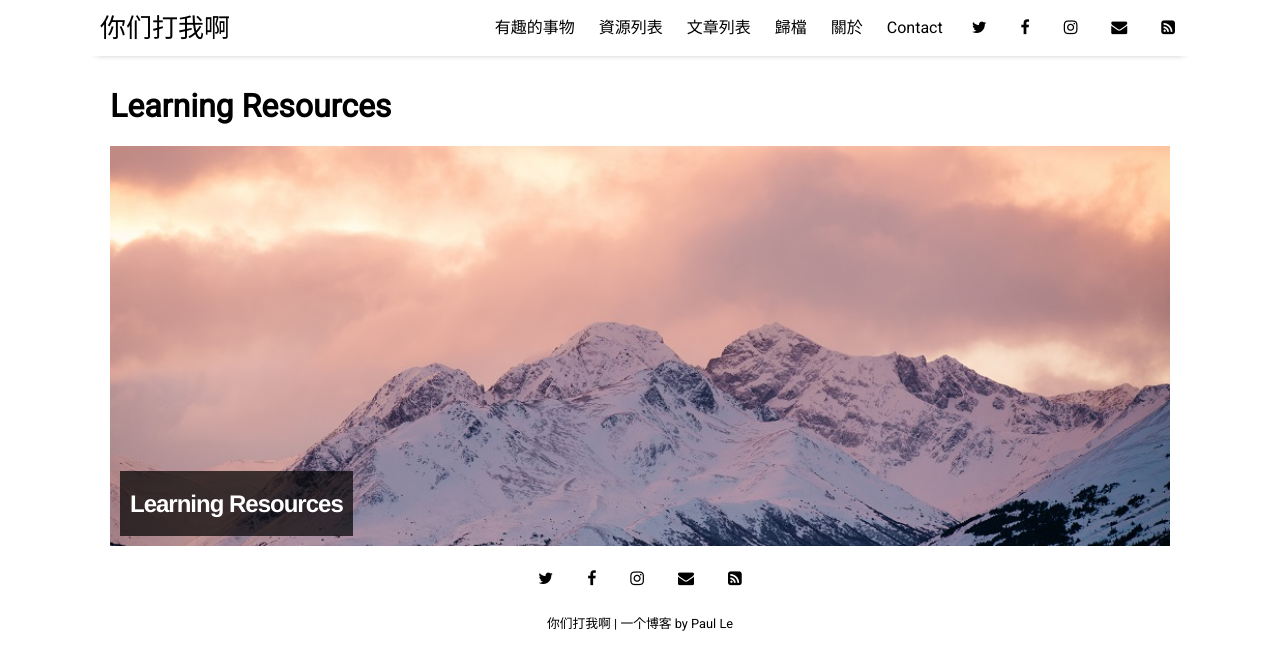
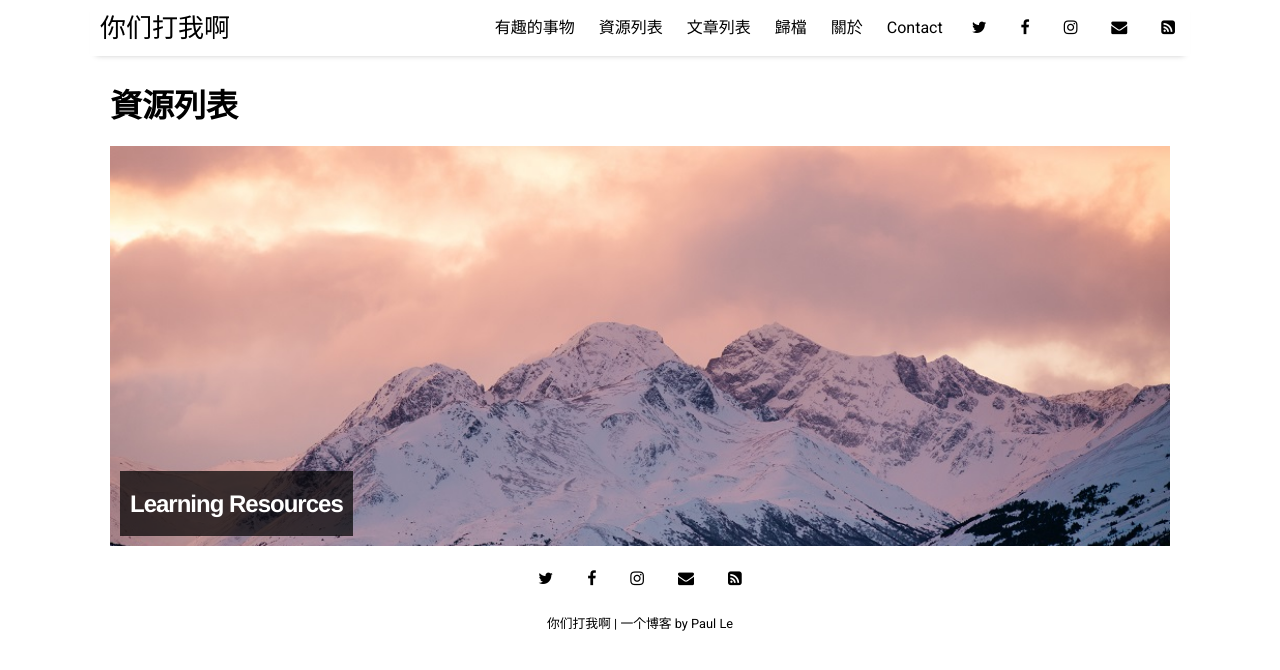
Before and after one commit to a545477542/a545477542.github.io, a Jekyll site: the page built from pages/resources.html, in a window 1280 px wide. Shown: the top 670 px of the page. Built offline with Jekyll 4.4.1, drawn with Linux system fonts in a browser that asks for light colours; nearby versions of some CDN libraries.

Commit message:
Update resources.html

```diff
--- a/pages/resources.html
+++ b/pages/resources.html
@@ -1,6 +1,6 @@
 ---
 layout: page
-title: Learning Resources
+title: 資源列表
 ---
 {% for post in site.categories.resources %}
   <a href="{{ site.github.url }}{{ post.url }}">
```
